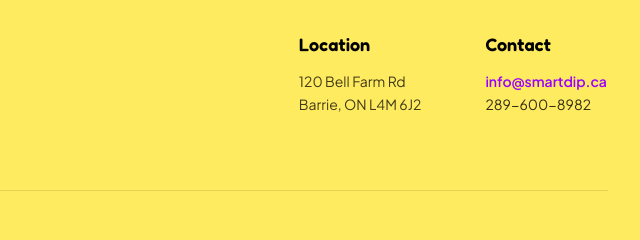
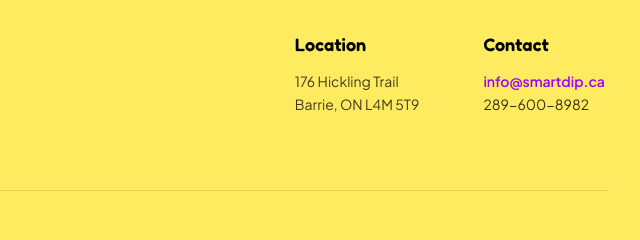
Before and after one commit to DownedFoes/smartdip-site, a plain HTML site: page index.html in a window 1280 px wide. Shown: the part 4539-4779 px from the top of the page, 640-1280 px from the left. Drawn offline with nearby package versions, Linux system fonts and the light colour scheme.

Commit message:
Update footer location to Hickling Trail address.
Co-authored-by: Cursor <cursoragent@cursor.com>

```diff
--- a/index.html
+++ b/index.html
@@ -434,8 +434,8 @@
         <div>
           <h3 class="font-display font-semibold text-lg mb-3">Location</h3>
           <p class="text-black/75 leading-relaxed">
-            120 Bell Farm Rd<br />
-            Barrie, ON L4M 6J2
+            176 Hickling Trail<br />
+            Barrie, ON L4M 5T9
           </p>
         </div>
         <div>
```
